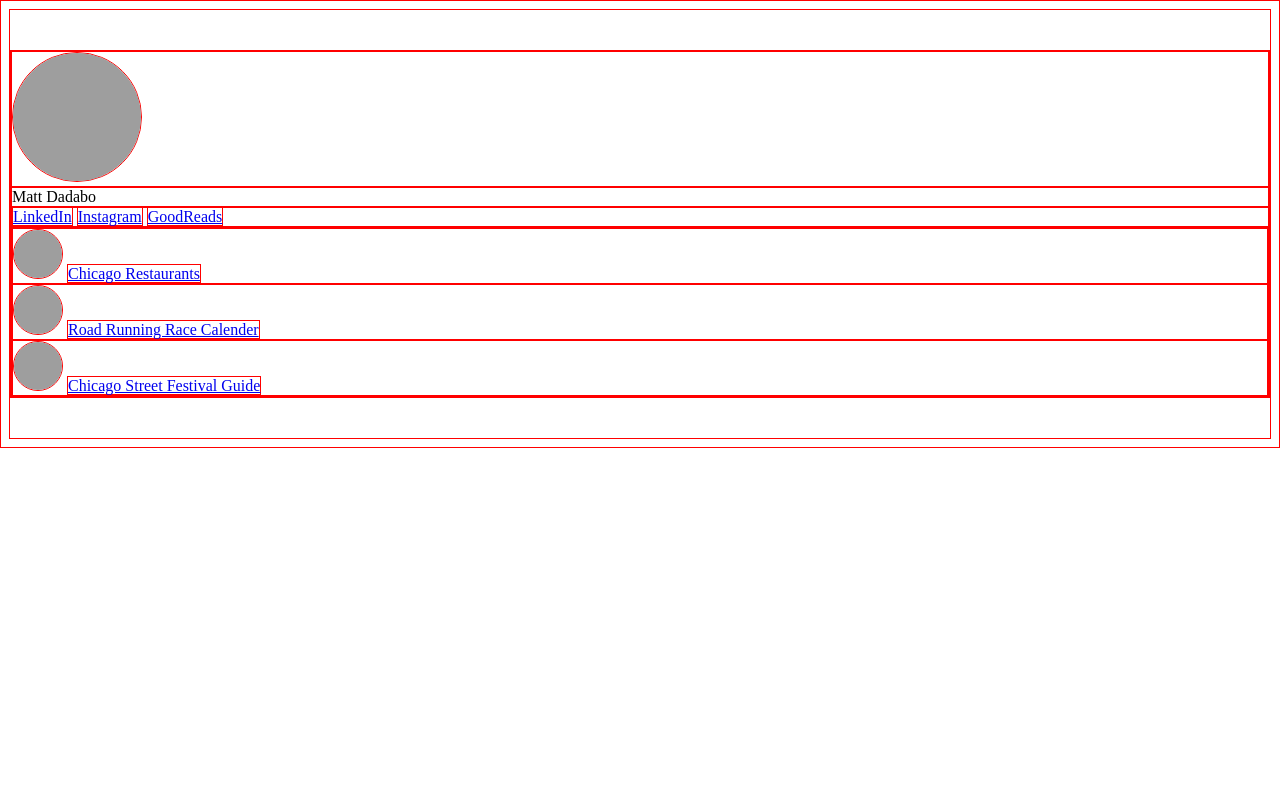
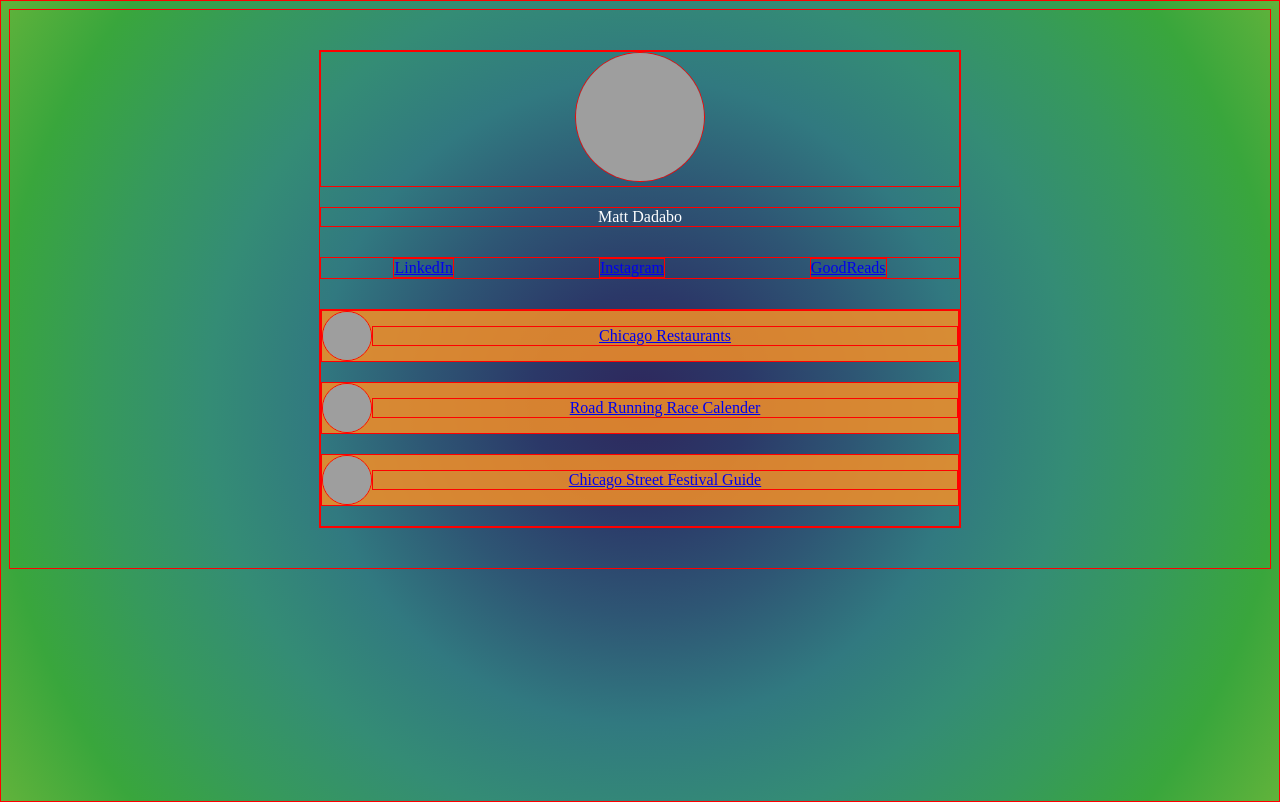
Before and after one commit to mattdadabo/link-in-bio, a plain HTML site: page index.html in a window 1280 px wide. Drawn offline with Linux system fonts and the light colour scheme; grey boxes are pictures that could not be loaded.

Commit message:
CSS added

```diff
--- a/index.html
+++ b/index.html
@@ -3,14 +3,26 @@
   <head>
     <title>Links in Bio Page</title>
     <meta charset="UTF-8">
+    <meta name="viewport" content="width=device-width, initial-scale=1.0">
     <style>
       * {
         border: 1px red solid;
       }
 
+      html {
+        min-height:100%;
+      }
+
       body {
+        min-height: 100%;
         padding-top: 40px;
         padding-bottom: 40px;
+        background: radial-gradient(circle at 50% 50%, #2e275c, #2b3868, #2e5674, #317980, #348c75, #36995c, #39a63c, #61b33b);
+        color: rgba(255, 255, 255, 1.0);
+      }
+
+      a {
+        color: color: rgba(255, 255, 255, 1.0);
       }
 
       .avatar-image {
@@ -25,6 +37,39 @@
         height: 48px;
         border-radius: 48px;
         object-fit: cover;
+      }
+
+      .item {
+        background-color: rgba(245, 144, 39, 0.85);
+        margin-bottom: 20px;
+        display: flex;
+        align-items: center;
+      }
+
+      .main-container {
+        max-width: 640px;
+        margin: auto;
+      }
+
+      .image-row {
+        margin-bottom: 20px;
+        text-align: center;
+      }
+
+      .name-row {
+        margin-bottom: 30px;
+        text-align: center;
+      }
+
+      .social-icons-row {
+        margin-bottom: 30px;
+        display: flex;
+        justify-content: space-around;
+      }
+
+      .link-text {
+        text-align: center;
+        flex-grow: 1;
       }
     </style>
   </head>
@@ -47,21 +92,21 @@
         <div class="links-row">
           <div class="item">
             <img class="thumbnail" src="/workspaces/link-in-bio/thumbnails/Restaurant.jpg" alt="Restaurant Food">
-            <a target="_blank" href="https://www.theinfatuation.com/chicago">
+            <a class="link-text" target="_blank" href="https://www.theinfatuation.com/chicago">
               Chicago Restaurants
             </a>
           </div>
 
           <div class="item">
             <img class="thumbnail" src="/workspaces/link-in-bio/thumbnails/Running.jpg" alt="A person Running">
-            <a target="_blank" href="https://www.runguides.com/chicago/runs">
+            <a class="link-text" target="_blank" href="https://www.runguides.com/chicago/runs">
               Road Running Race Calender
             </a>
           </div>
 
           <div class="item">
             <img class="thumbnail" src="/workspaces/link-in-bio/thumbnails/StreetFest.jpg" alt="A street festival">
-            <a target="_blank" href="https://www.choosechicago.com/articles/festivals-special-events/chicago-festival-event-guide/">
+            <a class="link-text" target="_blank" href="https://www.choosechicago.com/articles/festivals-special-events/chicago-festival-event-guide/">
               Chicago Street Festival Guide
             </a>
           </div>
```
